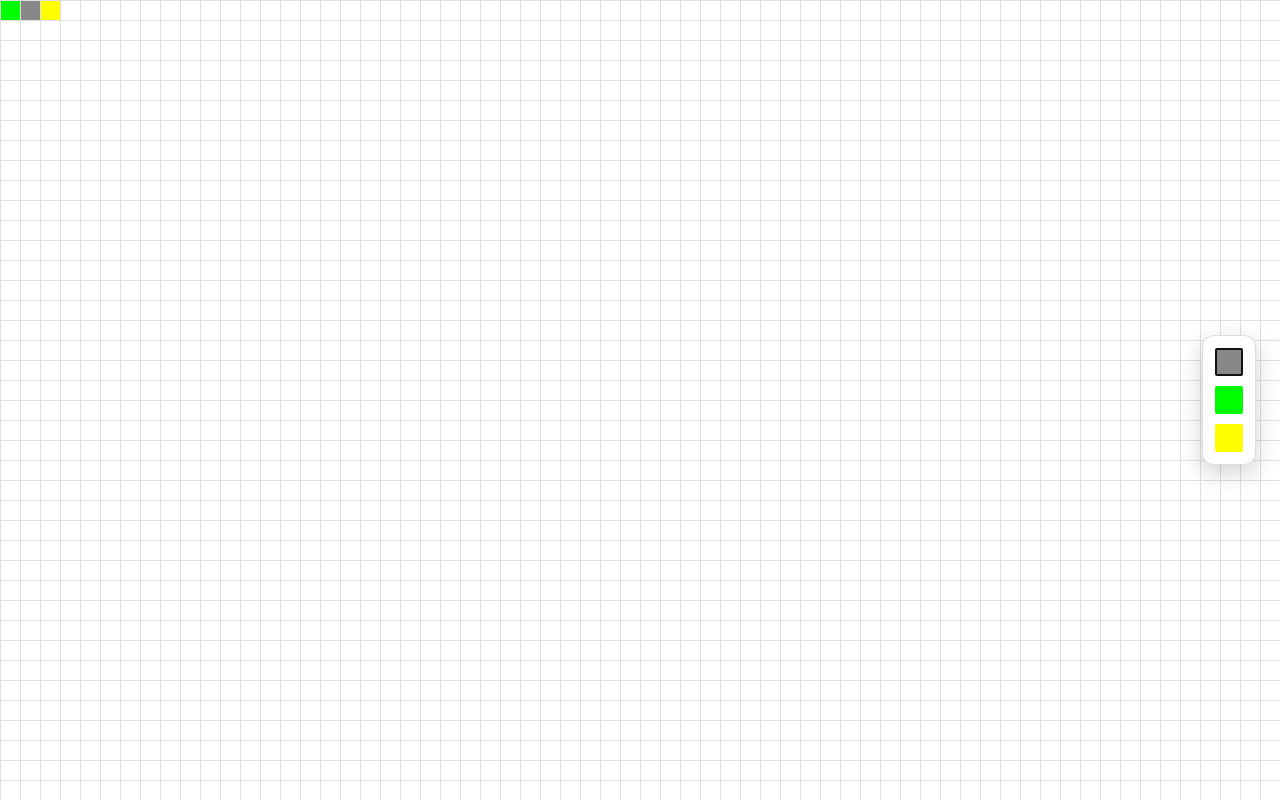
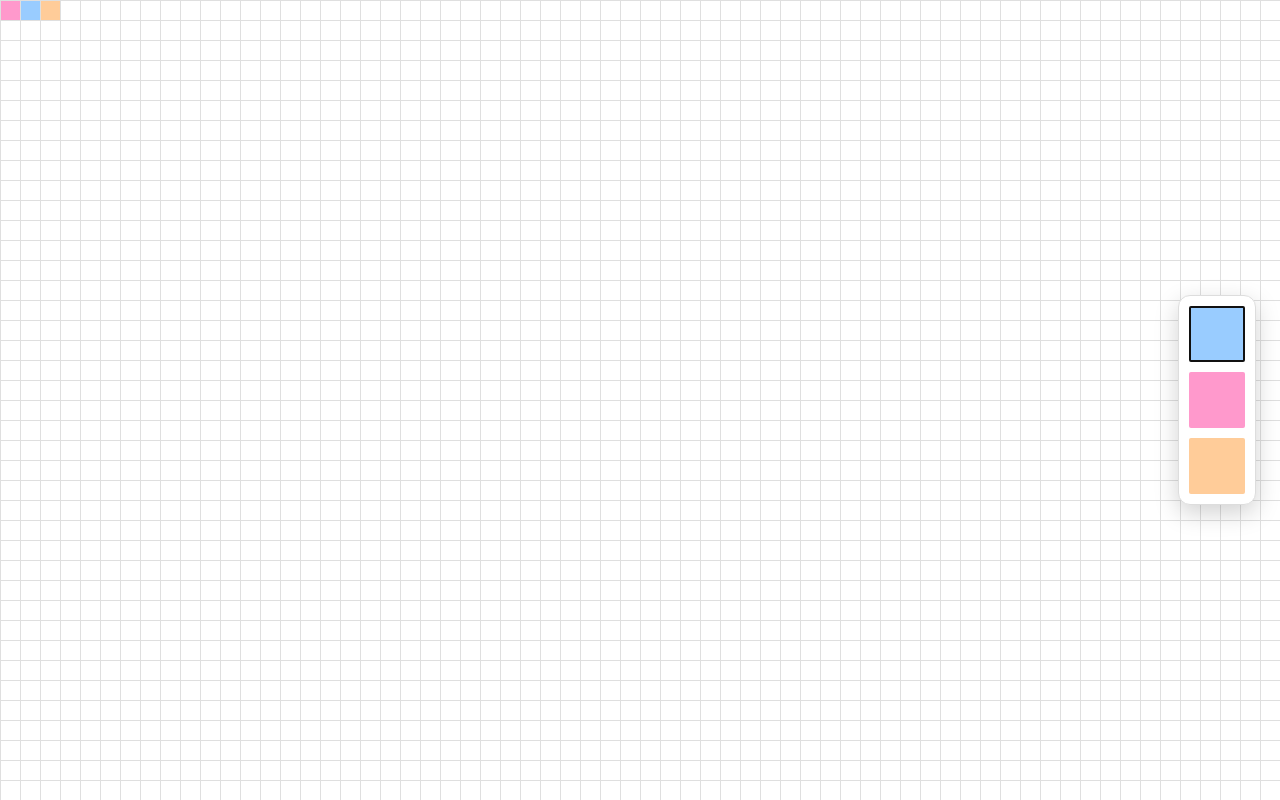
Before and after one commit to NaFo44/Cirkuit, a React (Vite) app: page / in a window 1280 px wide. Built offline with nearby package versions, Linux system fonts and the light colour scheme.

Commit message:
fix: minor style improvements

```diff
--- a/src/index.css
+++ b/src/index.css
@@ -3,9 +3,9 @@
     --grid-line: #dfdfdf;
 
     --cell-empty: transparent;
-    --cell-wire: #888;
-    --cell-source: #00ff00;
-    --cell-light: #ffff00;
+    --cell-wire: #99ccff;
+    --cell-source: #ff99cc;
+    --cell-light: #ffcc99;
 }
 
 html,
@@ -98,7 +98,7 @@ button {
     flex-direction: column;
     gap: 10px;
 
-    padding: 12px;
+    padding: 10px;
 
     background: white;
     border: 1px solid #ddd;
@@ -110,8 +110,8 @@ button {
 .component-palette__item {
     box-sizing: border-box;
 
-    width: 28px;
-    height: 28px;
+    width: 56px;
+    height: 56px;
     padding: 0;
 
     border: 2px solid transparent;
```
